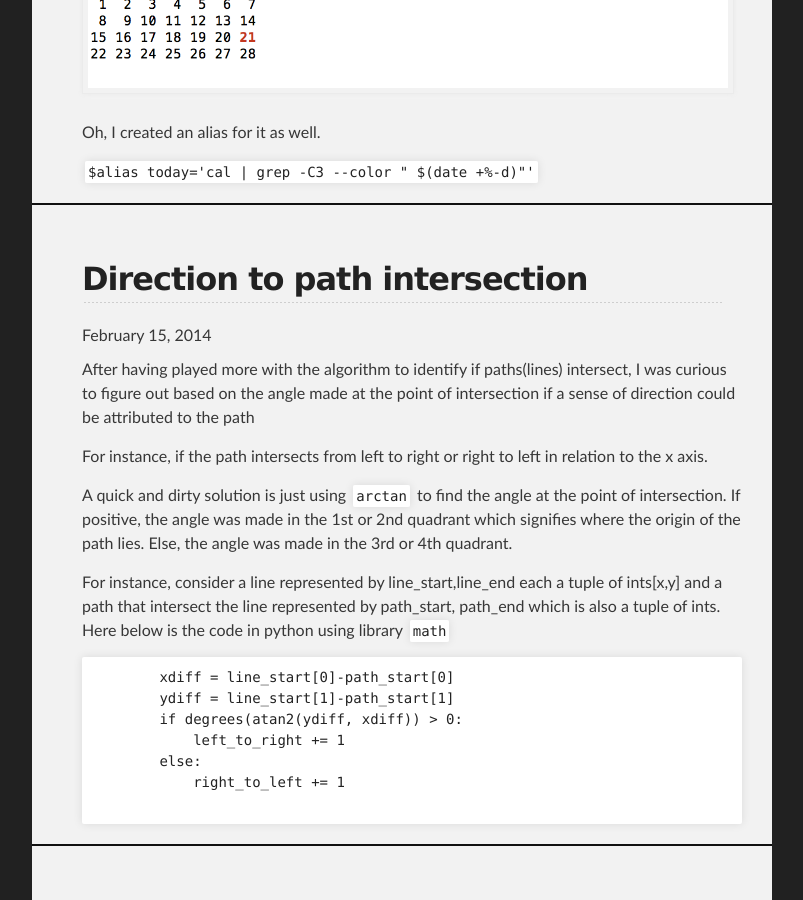
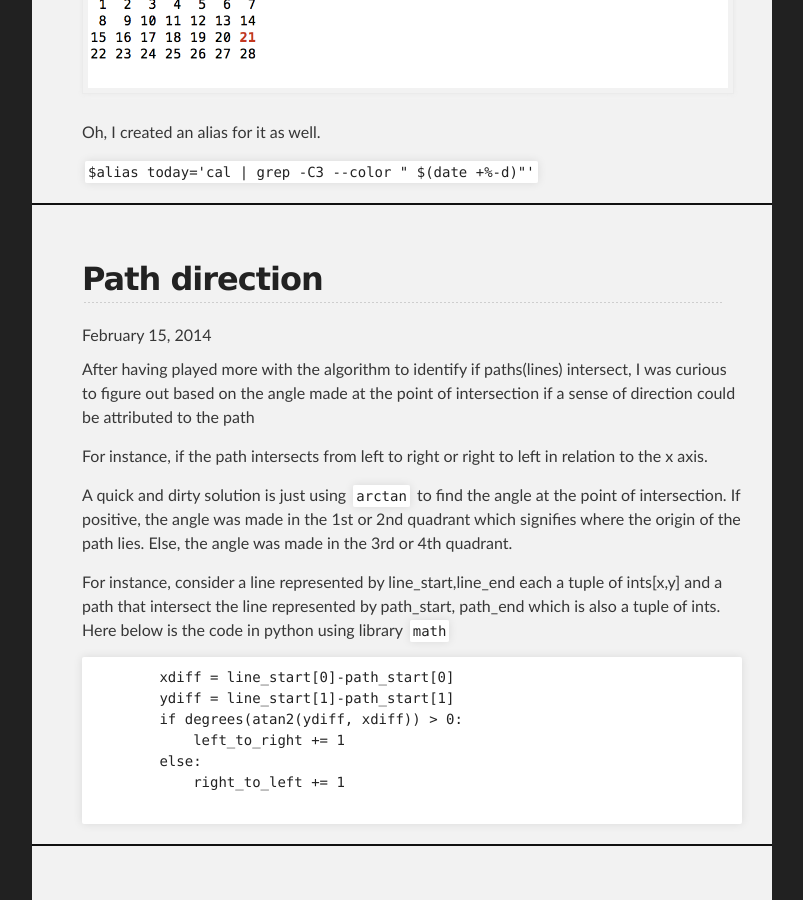
Before and after one commit to annpaul89/annp89.github.io, a Jekyll site: the page built from index.html, in a window 1280 px wide and 900 px high, scrolled down 2032 px. Shown: the whole window, without its empty margins (238-1041 px from the left). Built offline with Jekyll 4.4.1, drawn with Linux system fonts in a browser that asks for light colours.

Commit message:
Update blog heading

```diff
--- a/index.html
+++ b/index.html
@@ -69,7 +69,7 @@ layout: default
 <!-- MAIN CONTENT -->
 <div class="main_content_wrap outer">
   <section class="main_content inner">
-    <h2>Direction to path intersection</h2>
+    <h2>Path direction </h2>
     <a id="february-15-2014" class="anchor" href="#february-15-2014" aria-hidden="true"><span class="octicon octicon-link"></span></a>February 15, 2014</h3>
 
     <p>After having played more with the algorithm to identify if paths(lines) intersect, I was curious to figure out based on the angle made at the point of intersection if a sense of direction could be attributed to the path<p></p> For instance, if the path intersects from left to right or right to left in relation to the x axis.</p>
```
